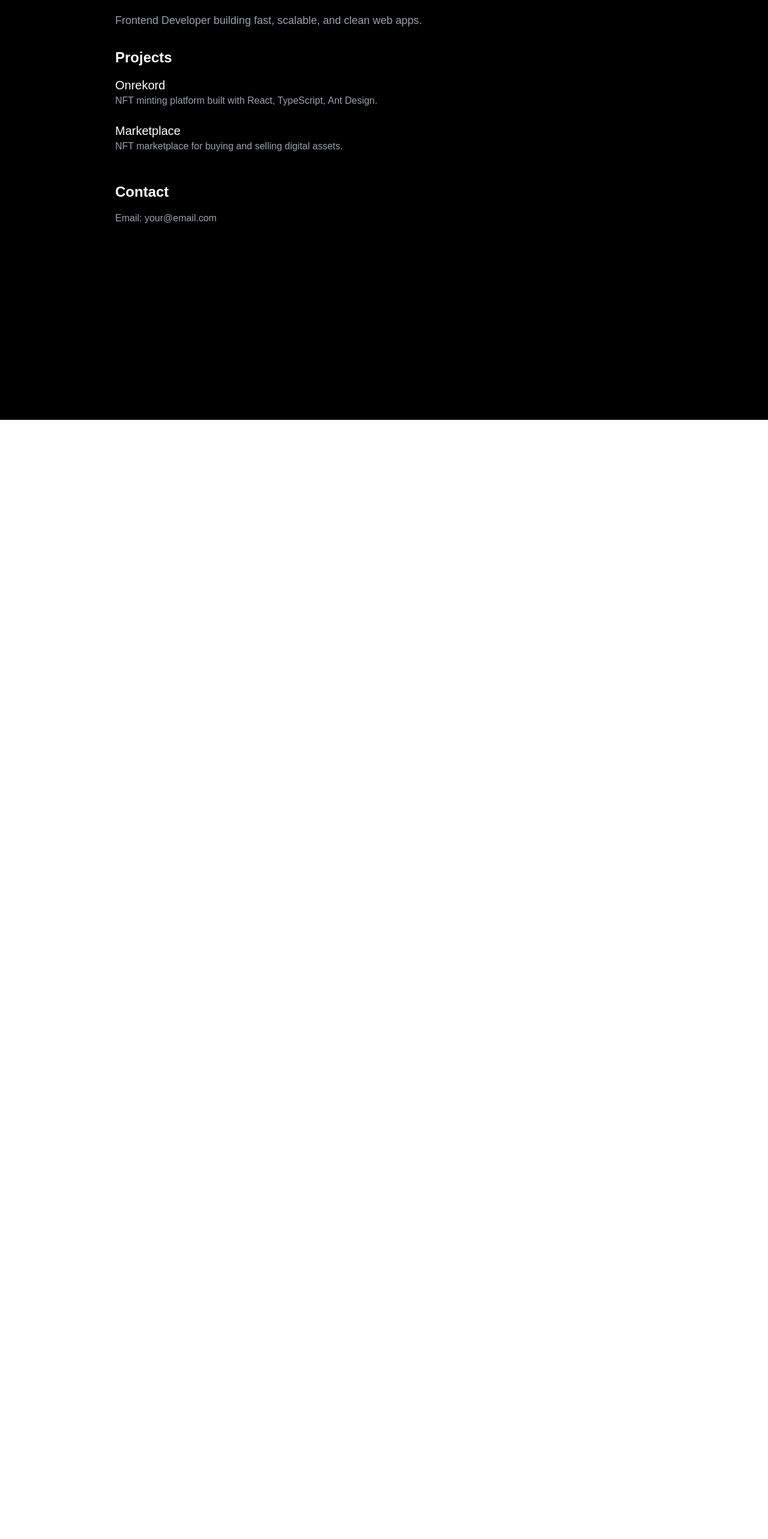
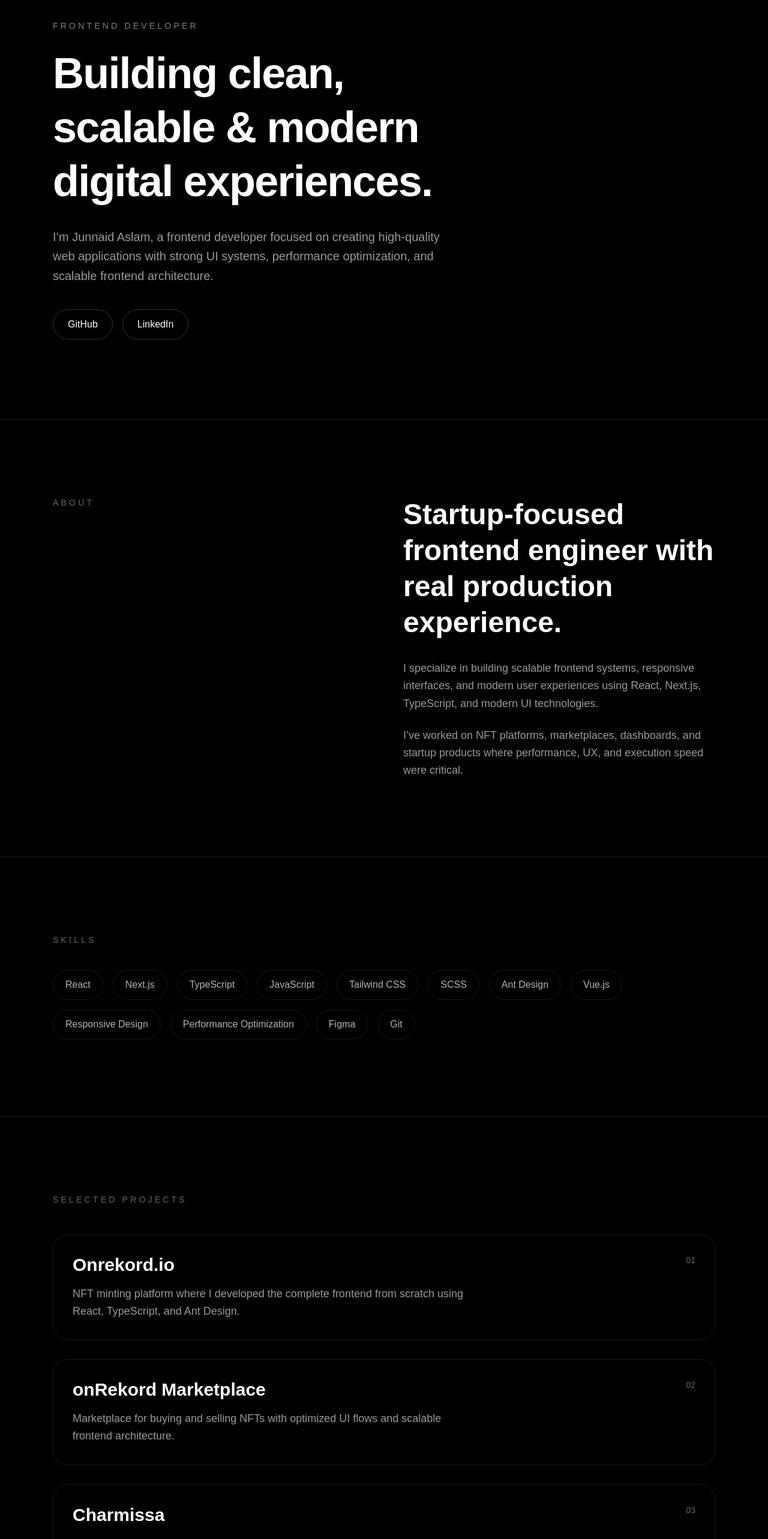
Before and after one commit to Junaidaslam49/my-porfolio, a Next.js app: page / in a window 1280 px wide. Shown: the part 100-2666 px from the top of the page at 60% size. Before the commit the page ends 800 px from the top, so only its background shows below. Built offline with nearby package versions, Linux system fonts and the light colour scheme.

Commit message:
add basic layout

```diff
--- a/app/page.tsx
+++ b/app/page.tsx
@@ -1,46 +1,286 @@
+'use client';
+import { motion } from 'framer-motion';
+
+const projects = [
+  {
+    title: 'Onrekord.io',
+    description:
+      'NFT minting platform where I developed the complete frontend from scratch using React, TypeScript, and Ant Design.',
+    link: 'https://nft.onrekord.io/',
+  },
+  {
+    title: 'onRekord Marketplace',
+    description:
+      'Marketplace for buying and selling NFTs with optimized UI flows and scalable frontend architecture.',
+    link: 'https://go-marketplace.onrekord.io/',
+  },
+  {
+    title: 'Charmissa',
+    description:
+      'Agile workflow platform with optimized frontend performance and modern dashboard experience.',
+    link: 'https://charmissa.app/',
+  },
+  {
+    title: 'Snapcover',
+    description:
+      'Modern product-focused web application with clean UX and responsive frontend implementation.',
+    link: 'https://snapcover.io/',
+  },
+];
+
+const skills = [
+  'React',
+  'Next.js',
+  'TypeScript',
+  'JavaScript',
+  'Tailwind CSS',
+  'SCSS',
+  'Ant Design',
+  'Vue.js',
+  'Responsive Design',
+  'Performance Optimization',
+  'Figma',
+  'Git',
+];
+
 export default function Home() {
   return (
-    <main className="min-h-screen bg-black text-white px-6 py-16">
-      <div className="max-w-4xl mx-auto">
+    <main className="bg-black text-white overflow-hidden">
+      {/* Hero */}
+      <section className="min-h-screen flex items-center border-b border-white/10">
+        <div className="max-w-6xl mx-auto px-6 w-full">
+          <motion.div
+            initial={{ opacity: 0, y: 40 }}
+            animate={{ opacity: 1, y: 0 }}
+            transition={{ duration: 0.8 }}
+            className="max-w-4xl"
+          >
+            <p className="text-sm uppercase tracking-[0.3em] text-white/50 mb-6">
+              Frontend Developer
+            </p>
 
-        {/* Hero */}
-        <h1 className="text-4xl font-bold mb-4">
-          Junnaid Aslam
-        </h1>
-        <p className="text-lg text-gray-400 mb-8">
-          Frontend Developer building fast, scalable, and clean web apps.
-        </p>
+            <h1 className="text-5xl md:text-7xl font-semibold leading-tight tracking-tight mb-8">
+              Building clean,
+              <br />
+              scalable & modern
+              <br />
+              digital experiences.
+            </h1>
 
-        {/* Projects */}
-        <section className="mb-12">
-          <h2 className="text-2xl font-semibold mb-4">Projects</h2>
+            <p className="text-lg md:text-xl text-white/60 leading-relaxed max-w-2xl mb-10">
+              I’m Junnaid Aslam, a frontend developer focused on creating
+              high-quality web applications with strong UI systems,
+              performance optimization, and scalable frontend architecture.
+            </p>
 
-          <div className="space-y-6">
+            <div className="flex flex-wrap gap-4">
+              <a
+                href="https://github.com/Junaidaslam49"
+                target="_blank"
+                className="border border-white/20 px-6 py-3 rounded-full hover:bg-white hover:text-black transition-all duration-300"
+              >
+                GitHub
+              </a>
+
+              <a
+                href="https://linkedin.com"
+                target="_blank"
+                className="border border-white/20 px-6 py-3 rounded-full hover:bg-white hover:text-black transition-all duration-300"
+              >
+                LinkedIn
+              </a>
+            </div>
+          </motion.div>
+        </div>
+      </section>
+
+      {/* About */}
+      <section className="py-32 border-b border-white/10">
+        <div className="max-w-6xl mx-auto px-6">
+          <motion.div
+            initial={{ opacity: 0, y: 40 }}
+            whileInView={{ opacity: 1, y: 0 }}
+            viewport={{ once: true }}
+            transition={{ duration: 0.7 }}
+            className="grid md:grid-cols-2 gap-16"
+          >
             <div>
-              <h3 className="text-xl font-medium">Onrekord</h3>
-              <p className="text-gray-400">
-                NFT minting platform built with React, TypeScript, Ant Design.
+              <p className="text-sm uppercase tracking-[0.3em] text-white/40 mb-6">
+                About
               </p>
             </div>
 
             <div>
-              <h3 className="text-xl font-medium">Marketplace</h3>
-              <p className="text-gray-400">
-                NFT marketplace for buying and selling digital assets.
+              <h2 className="text-3xl md:text-5xl leading-tight mb-8 font-semibold">
+                Startup-focused frontend engineer with real production
+                experience.
+              </h2>
+
+              <p className="text-white/60 text-lg leading-relaxed mb-6">
+                I specialize in building scalable frontend systems, responsive
+                interfaces, and modern user experiences using React, Next.js,
+                TypeScript, and modern UI technologies.
+              </p>
+
+              <p className="text-white/60 text-lg leading-relaxed">
+                I’ve worked on NFT platforms, marketplaces, dashboards, and
+                startup products where performance, UX, and execution speed were
+                critical.
               </p>
             </div>
-          </div>
-        </section>
+          </motion.div>
+        </div>
+      </section>
 
-        {/* Contact */}
-        <section>
-          <h2 className="text-2xl font-semibold mb-4">Contact</h2>
-          <p className="text-gray-400">
-            Email: your@email.com
-          </p>
-        </section>
+      {/* Skills */}
+      <section className="py-32 border-b border-white/10">
+        <div className="max-w-6xl mx-auto px-6">
+          <motion.div
+            initial={{ opacity: 0, y: 40 }}
+            whileInView={{ opacity: 1, y: 0 }}
+            viewport={{ once: true }}
+            transition={{ duration: 0.7 }}
+          >
+            <p className="text-sm uppercase tracking-[0.3em] text-white/40 mb-10">
+              Skills
+            </p>
 
-      </div>
+            <div className="flex flex-wrap gap-4">
+              {skills.map((skill) => (
+                <div
+                  key={skill}
+                  className="border border-white/10 px-5 py-3 rounded-full text-white/70 hover:bg-white hover:text-black transition-all duration-300"
+                >
+                  {skill}
+                </div>
+              ))}
+            </div>
+          </motion.div>
+        </div>
+      </section>
+
+      {/* Projects */}
+      <section className="py-32 border-b border-white/10">
+        <div className="max-w-6xl mx-auto px-6">
+          <motion.div
+            initial={{ opacity: 0, y: 40 }}
+            whileInView={{ opacity: 1, y: 0 }}
+            viewport={{ once: true }}
+            transition={{ duration: 0.7 }}
+          >
+            <p className="text-sm uppercase tracking-[0.3em] text-white/40 mb-12">
+              Selected Projects
+            </p>
+
+            <div className="space-y-8">
+              {projects.map((project, index) => (
+                <motion.a
+                  key={project.title}
+                  href={project.link}
+                  target="_blank"
+                  initial={{ opacity: 0, y: 30 }}
+                  whileInView={{ opacity: 1, y: 0 }}
+                  viewport={{ once: true }}
+                  transition={{ duration: 0.6, delay: index * 0.1 }}
+                  className="block border border-white/10 rounded-3xl p-8 hover:border-white/30 hover:bg-white/[0.03] transition-all duration-500"
+                >
+                  <div className="flex flex-col md:flex-row md:items-start md:justify-between gap-6">
+                    <div>
+                      <h3 className="text-2xl md:text-3xl font-semibold mb-4">
+                        {project.title}
+                      </h3>
+
+                      <p className="text-white/60 text-lg leading-relaxed max-w-2xl">
+                        {project.description}
+                      </p>
+                    </div>
+
+                    <div className="text-white/40 text-sm">
+                      0{index + 1}
+                    </div>
+                  </div>
+                </motion.a>
+              ))}
+            </div>
+          </motion.div>
+        </div>
+      </section>
+
+      {/* Experience */}
+      <section className="py-32 border-b border-white/10">
+        <div className="max-w-6xl mx-auto px-6">
+          <motion.div
+            initial={{ opacity: 0, y: 40 }}
+            whileInView={{ opacity: 1, y: 0 }}
+            viewport={{ once: true }}
+            transition={{ duration: 0.7 }}
+          >
+            <p className="text-sm uppercase tracking-[0.3em] text-white/40 mb-12">
+              Experience
+            </p>
+
+            <div className="space-y-12">
+              <div className="border-l border-white/10 pl-8">
+                <p className="text-white/40 mb-2">Frontend Developer</p>
+                <h3 className="text-2xl font-semibold mb-4">
+                  Startup & Product Development
+                </h3>
+                <p className="text-white/60 text-lg leading-relaxed max-w-3xl">
+                  Built production-ready interfaces for startups including NFT
+                  platforms, marketplaces, dashboards, and scalable web
+                  applications with a strong focus on UI quality and frontend
+                  performance.
+                </p>
+              </div>
+            </div>
+          </motion.div>
+        </div>
+      </section>
+
+      {/* Contact */}
+      <section className="py-32">
+        <div className="max-w-6xl mx-auto px-6">
+          <motion.div
+            initial={{ opacity: 0, y: 40 }}
+            whileInView={{ opacity: 1, y: 0 }}
+            viewport={{ once: true }}
+            transition={{ duration: 0.7 }}
+            className="max-w-4xl"
+          >
+            <p className="text-sm uppercase tracking-[0.3em] text-white/40 mb-8">
+              Contact
+            </p>
+
+            <h2 className="text-4xl md:text-6xl font-semibold leading-tight mb-8">
+              Let’s build
+              <br />
+              something exceptional.
+            </h2>
+
+            <p className="text-white/60 text-lg mb-10 max-w-2xl leading-relaxed">
+              Available for frontend engineering opportunities, startup
+              collaborations, and freelance product development.
+            </p>
+
+            <div className="flex flex-wrap gap-4">
+              <a
+                href="mailto:your@email.com"
+                className="bg-white text-black px-8 py-4 rounded-full hover:scale-105 transition-all duration-300"
+              >
+                Contact Me
+              </a>
+
+              <a
+                href="https://github.com/Junaidaslam49"
+                target="_blank"
+                className="border border-white/20 px-8 py-4 rounded-full hover:bg-white hover:text-black transition-all duration-300"
+              >
+                GitHub
+              </a>
+            </div>
+          </motion.div>
+        </div>
+      </section>
     </main>
   );
 }
--- a/package.json
+++ b/package.json
@@ -9,6 +9,7 @@
     "lint": "eslint"
   },
   "dependencies": {
+    "framer-motion": "^12.38.0",
     "next": "16.2.4",
     "react": "19.2.4",
     "react-dom": "19.2.4"
```
